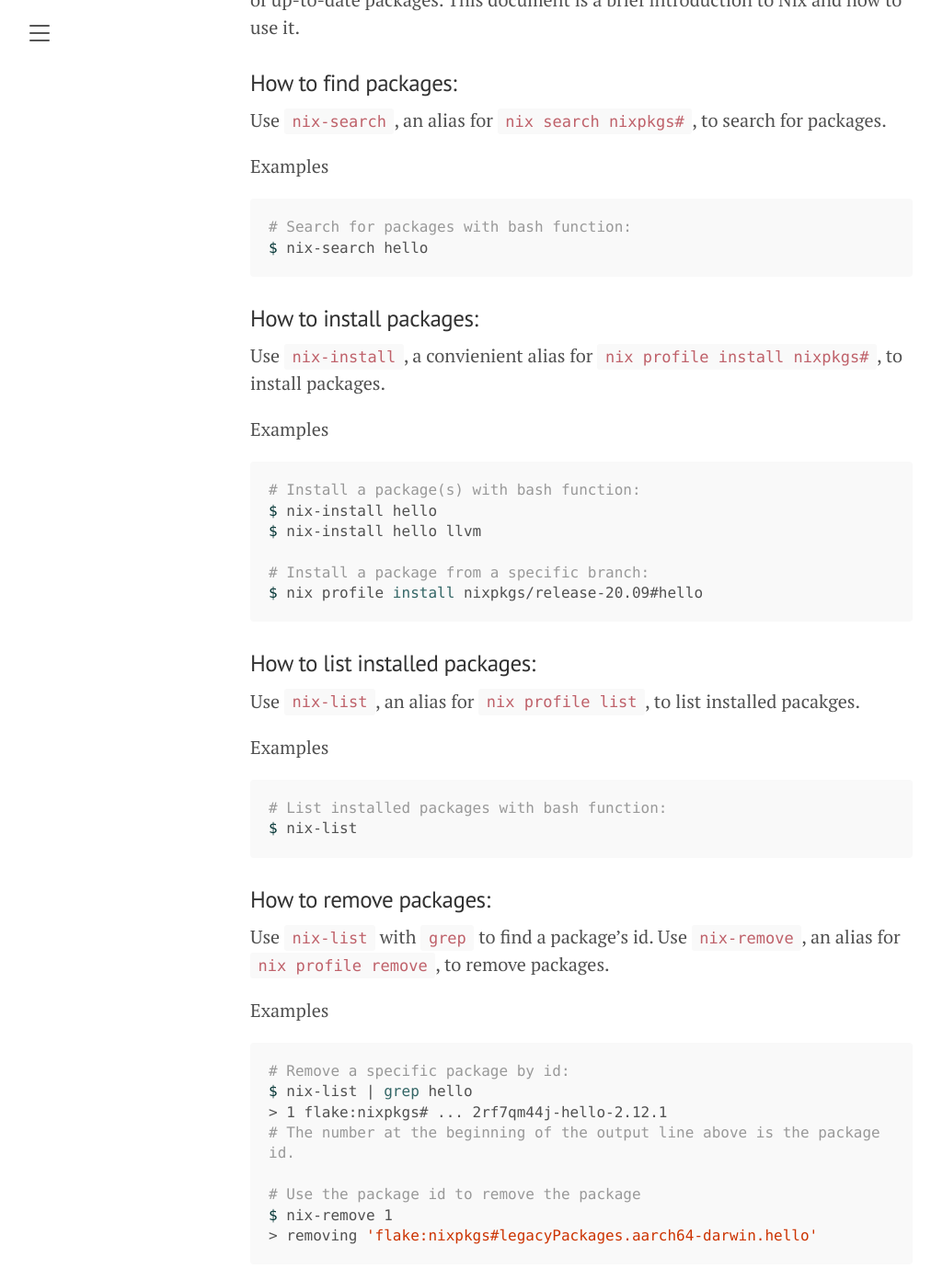
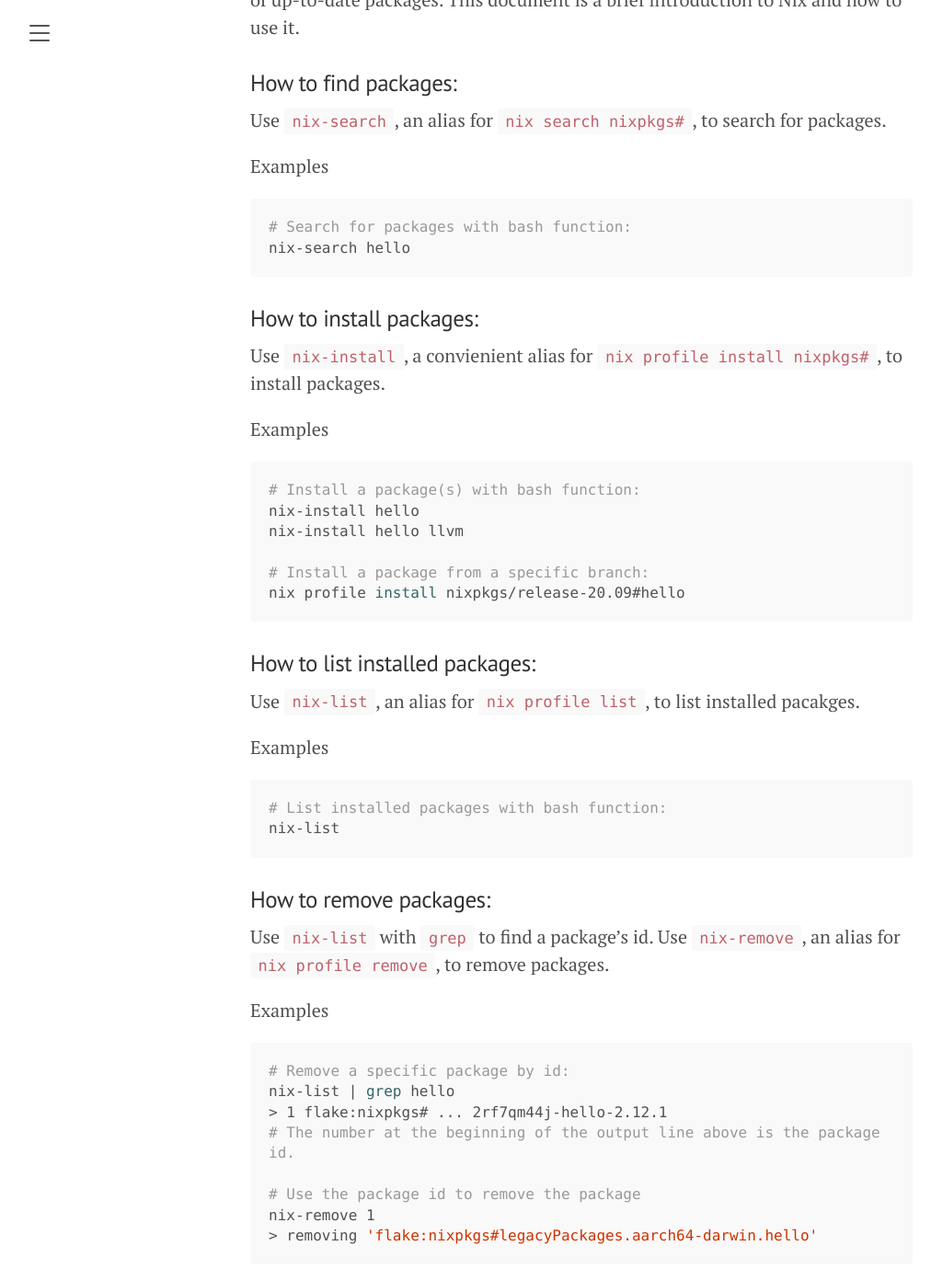
Before and after one commit to centerforaisafety/cluster-docs-old, a Jekyll site: the page built from _posts/2023-05-03-cais-cluster-documentation.md, in a window 1280 px wide and 1400 px high, scrolled down 2550 px. Shown: the top 1392 px of the window at 92% size, without its empty margins (8-1020 px from the left). Built offline with Jekyll 4.4.1, drawn with Linux system fonts in a browser that asks for light colours; some of the changed text lies outside the part shown.

````diff
--- a/_posts/2023-05-03-cais-cluster-documentation.md
+++ b/_posts/2023-05-03-cais-cluster-documentation.md
@@ -89,7 +89,7 @@ Use `nix-search`, an alias for `nix search nixpkgs#`, to search for packages.
 Examples
 ```bash
 # Search for packages with bash function:
-$ nix-search hello
+nix-search hello
 ```
 
 ### How to install packages:
@@ -98,11 +98,11 @@ Use `nix-install`, a convienient alias for `nix profile install nixpkgs#`, to in
 Examples
 ```bash
 # Install a package(s) with bash function:
-$ nix-install hello
-$ nix-install hello llvm
+nix-install hello
+nix-install hello llvm
 
 # Install a package from a specific branch:
-$ nix profile install nixpkgs/release-20.09#hello
+nix profile install nixpkgs/release-20.09#hello
 ```
 
 ### How to list installed packages:
@@ -111,7 +111,7 @@ Use `nix-list`, an alias for `nix profile list`, to list installed pacakges.
 Examples
 ```bash
 # List installed packages with bash function:
-$ nix-list
+nix-list
 ```
 
 ### How to remove packages:
@@ -120,12 +120,12 @@ Use `nix-list` with `grep` to find a package's id. Use `nix-remove`, an alias fo
 Examples
 ```bash
 # Remove a specific package by id:
-$ nix-list | grep hello
+nix-list | grep hello
 > 1 flake:nixpkgs# ... 2rf7qm44j-hello-2.12.1
 # The number at the beginning of the output line above is the package id.
 
 # Use the package id to remove the package
-$ nix-remove 1
+nix-remove 1
 > removing 'flake:nixpkgs#legacyPackages.aarch64-darwin.hello'
 ```
 
@@ -135,15 +135,15 @@ Use `nix-list` with `grep` to find a package's id. Use `nix-upgrade`, an alias f
 Examples
 ```bash
 # Upgrade all packages that are installed:
-$ nix-upgrade '.*'
+nix-upgrade '.*'
 
 # Upgrade a specific package by id:
-$ nix-list | grep hello
+nix-list | grep hello
 > 1 flake:nixpkgs# ... 2rf7qm44j-hello-2.12.1
 # The number at the beginning of the output line above is the package id.
 
 # Use the package id to upgrade the package
-$ nix-upgrade 1
+nix-upgrade 1
 ```
 
 ### Additional Resources:
````
Also changed, not shown: other parts of _posts/2023-05-03-cais-cluster-documentation.md (+1 -1 lines).
